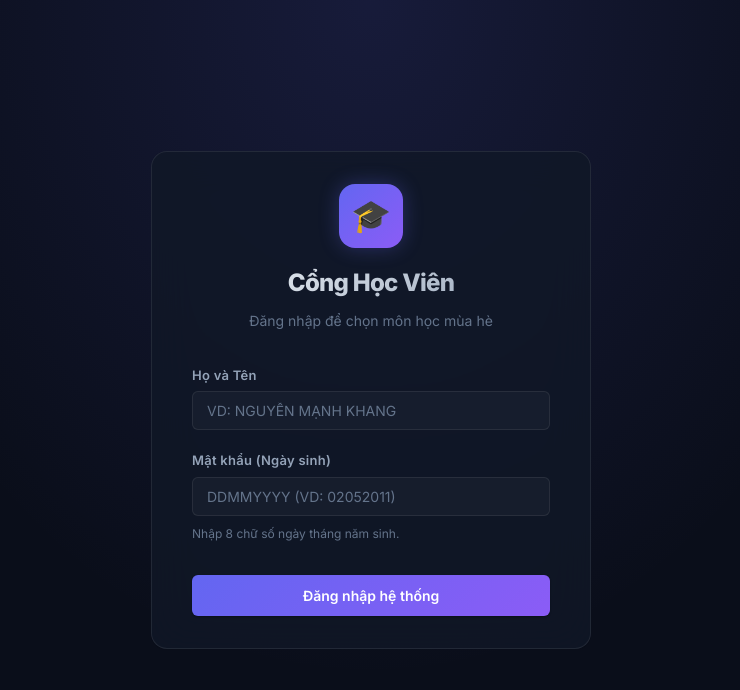
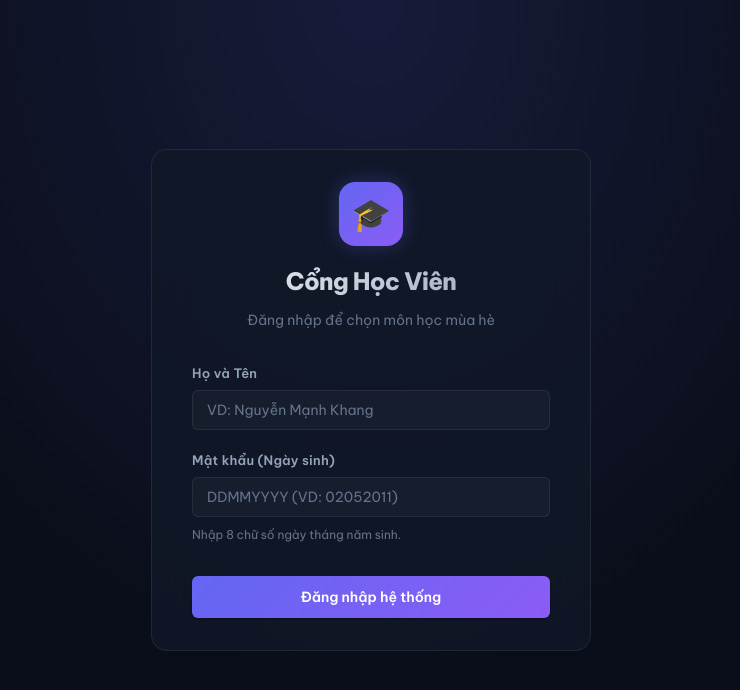
Before and after one commit to minad-soft/the_thao_he, a Next.js app: page /dang-ky-mon in a window 1280 px wide. Shown: the top 690 px of the page, without its empty margins (269-1009 px from the left). Built offline with nearby package versions, Linux system fonts and the light colour scheme.

Commit message:
Auto commit

```diff
--- a/src/app/(dashboard)/checkin-batch/checkin-batch.css
+++ b/src/app/(dashboard)/checkin-batch/checkin-batch.css
@@ -64,7 +64,7 @@
   color: var(--text-primary);
   padding: 13px 16px;
   font-size: 15px;
-  font-family: 'Inter', sans-serif;
+  font-family: 'Be Vietnam Pro', sans-serif;
   outline: none;
   transition: border-color var(--transition-fast), box-shadow var(--transition-fast);
   cursor: pointer;
@@ -103,7 +103,7 @@
   white-space: nowrap;
   transition: opacity var(--transition-fast), transform var(--transition-fast), box-shadow var(--transition-fast);
   box-shadow: var(--shadow-glow-indigo);
-  font-family: 'Inter', sans-serif;
+  font-family: 'Be Vietnam Pro', sans-serif;
 }
 
 .batch-btn-start:hover:not(:disabled) {
@@ -127,7 +127,7 @@
   font-size: 15px;
   font-weight: 600;
   cursor: pointer;
-  font-family: 'Inter', sans-serif;
+  font-family: 'Be Vietnam Pro', sans-serif;
   display: flex;
   align-items: center;
   justify-content: center;
--- a/src/app/(dashboard)/checkin/checkin.css
+++ b/src/app/(dashboard)/checkin/checkin.css
@@ -64,7 +64,7 @@
   outline: none;
   color: var(--text-primary);
   font-size: 18px;
-  font-family: 'Inter', sans-serif;
+  font-family: 'Be Vietnam Pro', sans-serif;
   font-weight: 500;
   padding: 12px 0;
   z-index: 1;
--- a/src/app/dang-ky-mon/page.tsx
+++ b/src/app/dang-ky-mon/page.tsx
@@ -11,6 +11,10 @@ export default function StudentLoginPage() {
   const [isLoading, setIsLoading] = useState(false);
   const router = useRouter();
 
+  const toTitleCase = (str: string) => {
+    return str.trim().toLowerCase().replace(/(^|\s)\S/g, (match) => match.toUpperCase());
+  };
+
   const handleLogin = async (e: React.FormEvent) => {
     e.preventDefault();
     setError("");
@@ -20,7 +24,7 @@ export default function StudentLoginPage() {
       const res = await fetch("/api/student-portal/auth", {
         method: "POST",
         headers: { "Content-Type": "application/json" },
-        body: JSON.stringify({ fullName, dob }),
+        body: JSON.stringify({ fullName: fullName.trim().toUpperCase(), dob }),
       });
 
       const data = await res.json();
@@ -94,11 +98,11 @@ export default function StudentLoginPage() {
               id="fullName"
               type="text"
               required
-              placeholder="VD: NGUYỄN MẠNH KHANG"
+              placeholder="VD: Nguyễn Mạnh Khang"
               value={fullName}
               onChange={(e) => setFullName(e.target.value)}
+              onBlur={() => setFullName(prev => toTitleCase(prev))}
               className="form-input"
-              style={{ textTransform: 'uppercase' }}
             />
           </div>
 
--- a/src/app/globals.css
+++ b/src/app/globals.css
@@ -1,5 +1,5 @@
 /* ==================== DESIGN SYSTEM - Summer Sports Manager ==================== */
-@import url('https://fonts.googleapis.com/css2?family=Inter:wght@300;400;500;600;700;800&display=swap');
+@import url('https://fonts.googleapis.com/css2?family=Be+Vietnam+Pro:wght@300;400;500;600;700;800&subset=vietnamese&display=swap');
 
 /* ==================== CSS Variables ==================== */
 :root {
@@ -72,7 +72,7 @@ html {
 }
 
 body {
-  font-family: 'Inter', -apple-system, BlinkMacSystemFont, sans-serif;
+  font-family: 'Be Vietnam Pro', -apple-system, BlinkMacSystemFont, sans-serif;
   background-color: var(--bg-primary);
   color: var(--text-primary);
   line-height: 1.6;
```
